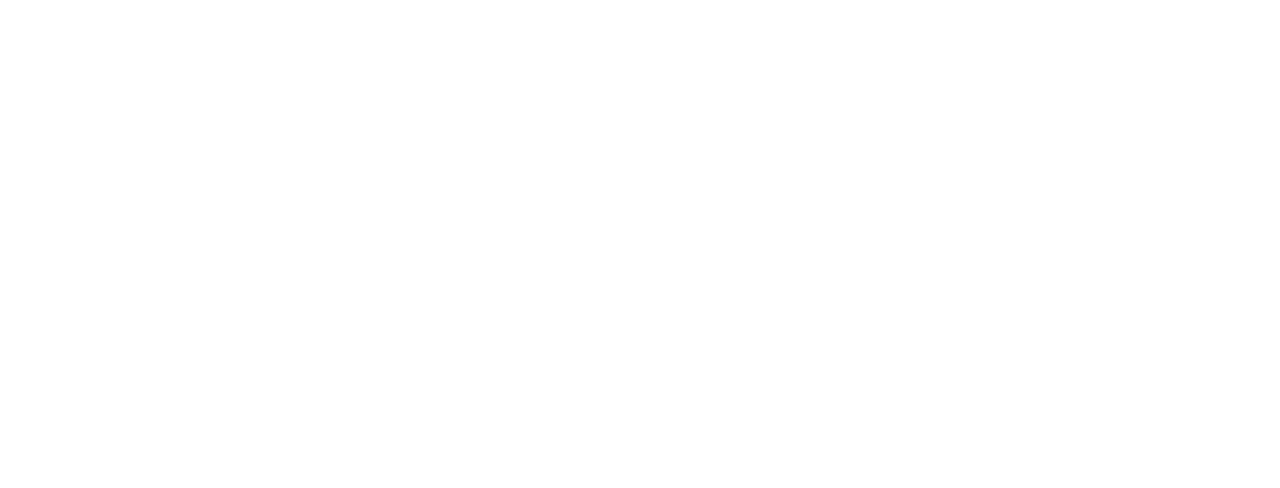
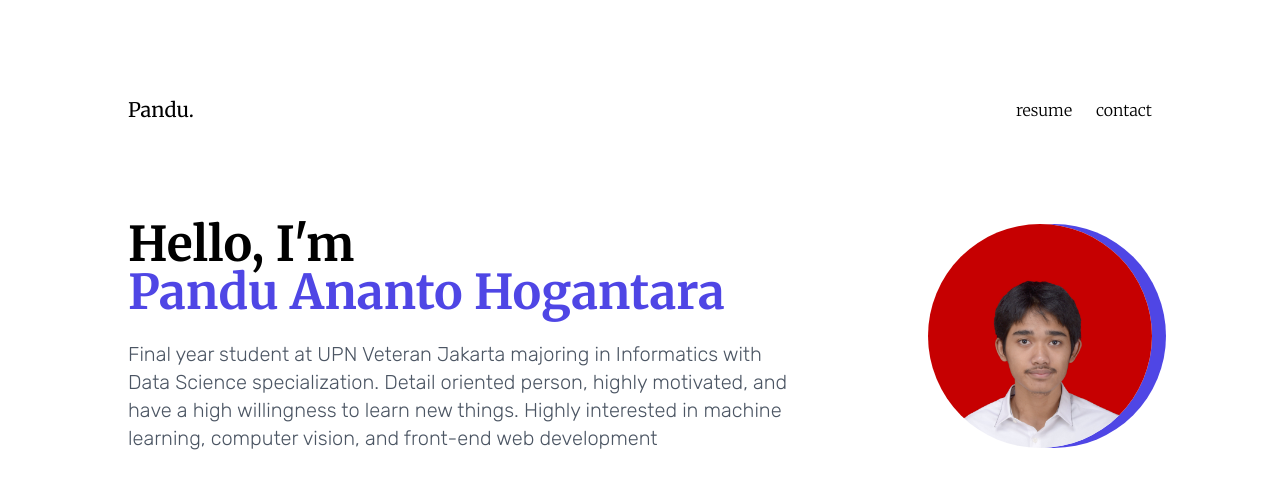
Before and after one commit to panduananto/portfolio-v2, a React (Create React App) app: page / in a window 1280 px wide. Shown: the top 488 px of the page. Built offline with nearby package versions, Linux system fonts and the light colour scheme.

Commit message:
router, nav, introduction

```diff
--- a/package.json
+++ b/package.json
@@ -9,6 +9,7 @@
     "@testing-library/user-event": "^12.8.3",
     "react": "^17.0.2",
     "react-dom": "^17.0.2",
+    "react-router-dom": "^5.2.0",
     "react-scripts": "4.0.3",
     "web-vitals": "^1.1.2"
   },
--- a/src/App.js
+++ b/src/App.js
@@ -1,7 +1,19 @@
 import React from 'react';
+import { BrowserRouter as Router, Switch, Route } from 'react-router-dom';
+
+import Landing from './components/Landing';
 
 function App() {
-  return <></>;
+  return (
+    <Router>
+      <Switch>
+        <Route exact path="/">
+          <Landing></Landing>
+        </Route>
+        <Route path="/resume"></Route>
+      </Switch>
+    </Router>
+  );
 }
 
 export default App;
--- /dev/null
+++ b/src/components/Container.js
@@ -0,0 +1,7 @@
+import React from 'react';
+
+function Container({ children }) {
+  return <div className="container mx-auto px-10 xl:px-32 py-12 xl:py-24">{children}</div>;
+}
+
+export default Container;
--- /dev/null
+++ b/src/components/ContainerOuter.js
@@ -0,0 +1,5 @@
+import React from 'react';
+
+function ContainerOuter() {}
+
+export default ContainerOuter;
--- /dev/null
+++ b/src/components/Header.js
@@ -0,0 +1,29 @@
+import React from 'react';
+
+import { Link } from 'react-router-dom';
+
+function Header() {
+  return (
+    <>
+      <div className="flex flex-row items-center justify-between font-title">
+        <span className="text-xl">
+          <Link to="/">Pandu.</Link>
+        </span>
+        <ul className="flex flex-row items-center gap-x-6 font-light">
+          <li>
+            <Link to="/resume" className="hover:underline">
+              resume
+            </Link>
+          </li>
+          <li>
+            <a href="" className="hover:underline">
+              contact
+            </a>
+          </li>
+        </ul>
+      </div>
+    </>
+  );
+}
+
+export default Header;
--- /dev/null
+++ b/src/components/Introduction.js
@@ -0,0 +1,24 @@
+import React from 'react';
+
+function Introduction() {
+  return (
+    <>
+      <div className="flex flex-col md:flex-row items-center gap-8 md:gap-14 xl:gap-32 mt-12 md:mt-24">
+        <div className="w-3/4">
+          <span className="text-xl sm:text-3xl md:text-5xl font-bold font-title mb-6">Hello, I'm</span>
+          <h1 className="text-xl sm:text-3xl md:text-5xl font-bold font-title text-indigo-600 mb-6">
+            Pandu Ananto Hogantara
+          </h1>
+          <p className="text-base sm:text-lg md:text-xl font-light text-gray-600">
+            Final year student at UPN Veteran Jakarta majoring in Informatics with Data Science specialization. Detail
+            oriented person, highly motivated, and have a high willingness to learn new things. Highly interested in
+            machine learning, computer vision, and front-end web development
+          </p>
+        </div>
+        <div className="flex-shrink-0 order-first md:order-last bg-photo-profile bg-shadow bg-cover bg-no-repeat rounded-full overflow-hidden h-40 md:h-56 w-40 md:w-56"></div>
+      </div>
+    </>
+  );
+}
+
+export default Introduction;
--- /dev/null
+++ b/src/components/Landing.js
@@ -0,0 +1,18 @@
+import React from 'react';
+
+import Container from './Container';
+import Header from './Header';
+import Introduction from './Introduction';
+
+function Landing() {
+  return (
+    <>
+      <Container>
+        <Header></Header>
+        <Introduction></Introduction>
+      </Container>
+    </>
+  );
+}
+
+export default Landing;
--- a/src/styles/index.css
+++ b/src/styles/index.css
@@ -12,3 +12,13 @@
   -webkit-font-smoothing: antialiased;
   -moz-osx-font-smoothing: grayscale;
 }
+
+@layer utilities {
+  .bg-photo-profile {
+    background-image: url('../assets/photo-profile-min.JPG');
+  }
+
+  .bg-shadow {
+    box-shadow: 14px 0 rgba(79, 70, 229, 1);
+  }
+}
```
Also changed, not shown: src/assets/photo-profile-min.JPG (added), 1 other file (tests, documents, lock files or other folders).
